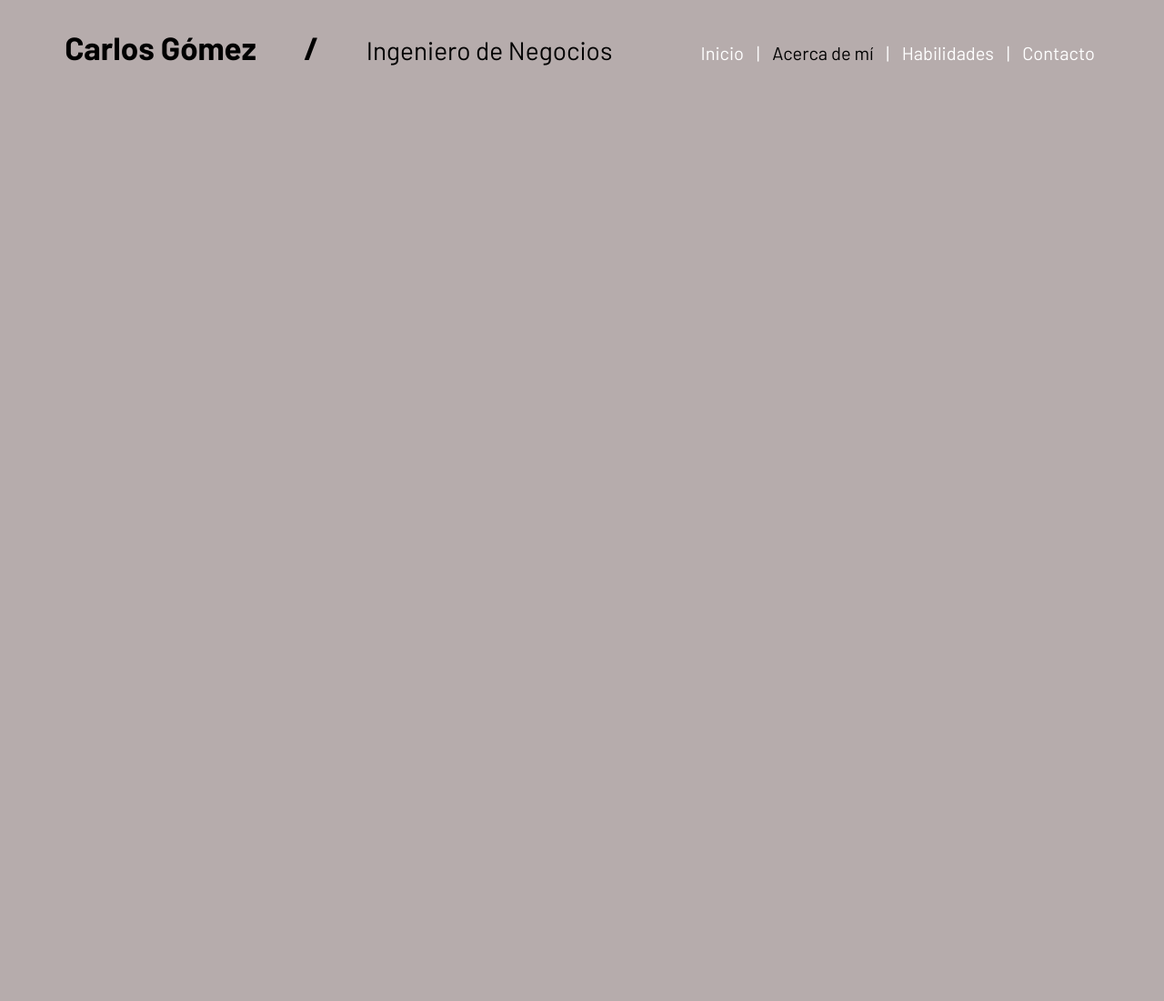
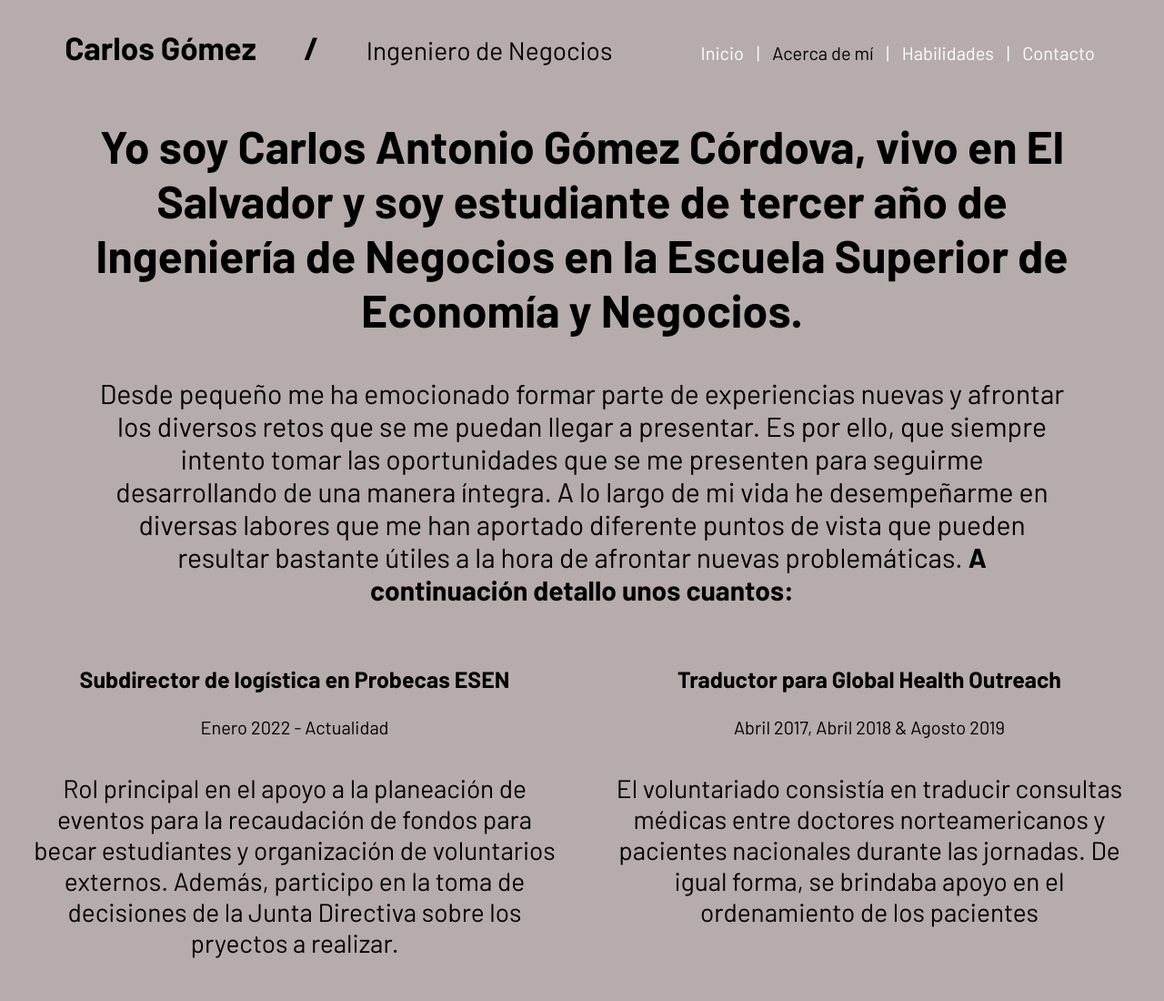
Before and after one commit to carlosgomez03/MyPortfolio, a plain HTML site: page about.html in a window 1280 px wide. Shown: the top 1100 px of the page at 91% size. Before the commit the page ends 800 px from the top, so only its background shows below. Drawn offline with Linux system fonts and the light colour scheme.

Commit message:
Finished about

```diff
--- a/about.html
+++ b/about.html
@@ -24,5 +24,54 @@
         </ul>
         </nav>
     </header>
+    <h1 id="TituloA">Yo soy Carlos Antonio Gómez Córdova, vivo en El Salvador y soy estudiante de tercer año
+         de Ingeniería de Negocios en la Escuela Superior de Economía y Negocios.
+    </h1>
+         <p id="TextoA">
+            Desde pequeño me ha emocionado formar parte de experiencias
+            nuevas y afrontar los diversos retos que se me puedan llegar a presentar. Es por ello, que siempre
+            intento tomar las oportunidades que se me presenten para seguirme desarrollando de una manera íntegra.
+            A lo largo de mi vida he desempeñarme en diversas labores que me han aportado diferente puntos de vista
+             que pueden resultar bastante útiles a la hora de afrontar nuevas problemáticas.<b> A continuación detallo
+                  unos cuantos:</b>
+        </p>
+        <div>
+            <div id="jobs">
+                <h3>Subdirector de logística en Probecas ESEN</h3>
+                <h4>Enero 2022 - Actualidad</h4>
+                <p>Rol principal en el apoyo a la planeación de eventos para la recaudación de fondos para becar estudiantes
+                    y organización de voluntarios externos. Además, participo en la toma de decisiones de la Junta Directiva
+                    sobre los pryectos a realizar.
+                </p>
+            </div>
+            <div id="jobs">
+                <h3>Traductor para Global Health Outreach</h3>
+                <h4>Abril 2017, Abril 2018 & Agosto 2019</h4>
+                <p>El voluntariado consistía en traducir consultas médicas entre doctores norteamericanos
+                    y pacientes nacionales durante las jornadas. De igual forma, se brindaba apoyo en el ordenamiento
+                     de los pacientes
+                </p>
+                <br>
+                <br>
+                <br>
+                <br>
+            </div>
+        </div>
+        <div>
+            <div id="jobs">
+                <h3>Editor y redactor en el Club de Opinión Política Estudiantil</h3>
+                <h4>Enero 2021 - Enero 2022</h4>
+                <p>En el área de comunicaciones nos encargábamos de crear contenido para redes sociales y mi aporte fue, mayormente,
+                    redactando y editanto textos sobre la realidad política y social de El Salvador.
+                </p>
+            </div>
+            <div id="jobs">
+                <h3>Diseñador de experiencia en Tín Marín</h3>
+                <h4>Octubre 2021 - Noviembre 2021</h4>
+                <p>Como trabajo académico se nos planteó el reto de rediseñar la experiencia de los niños al visitar an al museo y se plantearon diferentes
+                    soluciones que aportaban un enfoque diferente que motivaba a regresar a los usuarios.
+                </p>
+            </div>
+        </div>
 </body>
 </html>
--- a/static/style.css
+++ b/static/style.css
@@ -1,4 +1,4 @@
-@import url('https://fonts.googleapis.com/css2?family=Barlow:wght@400;700&display=swap');
+@import url('https://fonts.googleapis.com/css2?family=Barlow:ital,wght@0,400;0,700;1,100&display=swap');
 
 header {
     box-sizing: border-box;
@@ -284,3 +284,54 @@ header {
     text-align: center;
     vertical-align: middle;
 }
+
+#TituloA {
+    font-family: "Barlow";
+    font-weight: 550;
+    font-size: 50px;
+    color: black;
+    align-items:baseline;
+    padding: 0 60px;
+    text-align:center;
+}
+
+#TextoA {
+    font-family: "Barlow";
+    font-weight: 500;
+    font-size: 30px;
+    color: black;
+    padding: 10px 100px;
+    text-align: center;
+}
+
+#jobs {
+    width: 50%;
+    height: 50%;
+    float: left;
+    text-align: center;
+    padding-bottom: 10px;
+}
+
+#jobs h3 {
+    font-family: "Barlow";
+    font-weight: 700;
+    font-size: 25px;
+    color: black;
+    padding: 0px;
+}
+
+#jobs h4 {
+    font-family: "Barlow";
+    font-weight: 100;
+    font-size: 20px;
+    color: black;
+    padding: 0px;
+}
+
+#jobs p {
+    font-family: "Barlow";
+    font-weight: 500;
+    font-size: 28px;
+    color: black;
+    padding: 10px 20px;
+}
```
